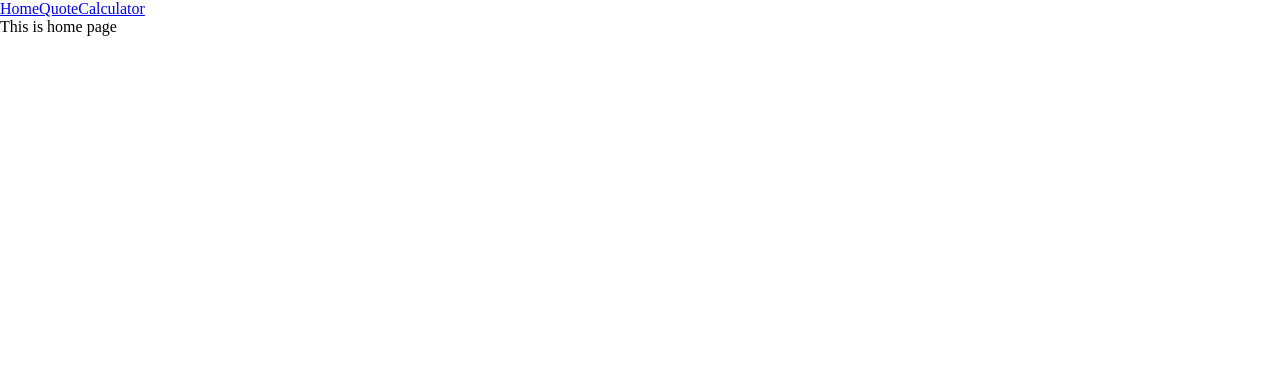
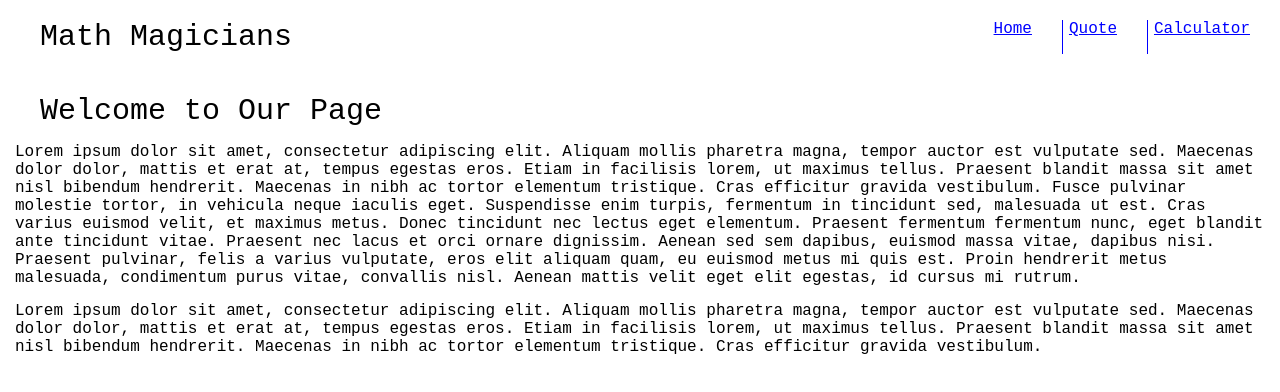
Before and after one commit to kessio-microverse-projects/MathMagicians, a React (Create React App) app: page / in a window 1280 px wide. Shown: the top 392 px of the page. Built offline with nearby package versions, Linux system fonts and the light colour scheme.

Commit message:
add home page content and styl navigation

```diff
--- a/src/components/Calculator.js
+++ b/src/components/Calculator.js
@@ -1,7 +1,7 @@
 import React, { useState } from 'react';
 import DisplayValues from './DisplayValues';
 import calculate from '../logic/Calculate'; /* eslint-disable-line */
-import './calculator.css';
+import '../styles/calculator.css';
 
 const Calculator = () => {
   const [obj, setCalculations] = useState({ total: null, next: null, operation: null });
@@ -12,6 +12,7 @@ const Calculator = () => {
 
   return (
     <div>
+      <div className="sectiontitle">Let us do some Maths</div>
       <div className="appCalculator">
         <div className="grid-container">
           <div className="screen-input">
--- a/src/components/Home.js
+++ b/src/components/Home.js
@@ -1,8 +1,41 @@
 import React from 'react';
+import '../styles/home.css';
 
 export default function Home() {
   return (
-    <div>This is home page</div>
+    <div className="sectionContainer">
+      <div className="sectiontitle">Welcome to Our Page</div>
+      <div className="homeContent">
+        Lorem ipsum dolor sit amet, consectetur adipiscing elit.
+        Aliquam mollis pharetra magna, tempor auctor est vulputate sed.
+        Maecenas dolor dolor, mattis et erat at, tempus egestas eros.
+        Etiam in facilisis lorem, ut maximus tellus.
+        Praesent blandit massa sit amet nisl bibendum hendrerit.
+        Maecenas in nibh ac tortor elementum tristique.
+        Cras efficitur gravida vestibulum.
+        Fusce pulvinar molestie tortor, in vehicula neque iaculis eget.
+        Suspendisse enim turpis, fermentum in tincidunt sed, malesuada ut est.
+        Cras varius euismod velit, et maximus metus.
+        Donec tincidunt nec lectus eget elementum.
+        Praesent fermentum fermentum nunc, eget blandit ante tincidunt vitae.
+        Praesent nec lacus et orci ornare dignissim.
+        Aenean sed sem dapibus, euismod massa vitae, dapibus nisi.
+        Praesent pulvinar,
+        felis a varius vulputate, eros elit aliquam quam, eu euismod metus mi quis est.
+        Proin hendrerit metus malesuada, condimentum purus vitae,
+        convallis nisl. Aenean mattis velit eget elit egestas, id cursus mi rutrum.
+      </div>
+
+      <div className="homeContent">
+        Lorem ipsum dolor sit amet, consectetur adipiscing elit.
+        Aliquam mollis pharetra magna, tempor auctor est vulputate sed.
+        Maecenas dolor dolor, mattis et erat at, tempus egestas eros.
+        Etiam in facilisis lorem, ut maximus tellus.
+        Praesent blandit massa sit amet nisl bibendum hendrerit.
+        Maecenas in nibh ac tortor elementum tristique.
+        Cras efficitur gravida vestibulum.
+      </div>
+    </div>
 
   );
 }
--- a/src/components/Navbar.js
+++ b/src/components/Navbar.js
@@ -6,13 +6,18 @@ import {
 import Calculator from './Calculator';
 import Quote from './Quote';
 import Home from './Home';
+import '../styles/navbar.css';
 
-export default function Navbar() {
-  return (
+const Navbar = () => (
   <Router>
-      <Link to="/">Home</Link>
-      <Link to="/quote">Quote</Link>
-      <Link to="/calculator">Calculator</Link>
+    <nav className="nav">
+      <Link className="logo" to="/">Math Magicians</Link>
+      <div className="navItems">
+        <Link className="linkItem" to="/">Home</Link>
+        <Link className="linkItem border" to="/quote">Quote</Link>
+        <Link className="linkItem border" to="/calculator">Calculator</Link>
+      </div>
+    </nav>
 
     <Routes>
       <Route path="/" element={<Home />} />
@@ -22,4 +27,4 @@ export default function Navbar() {
   </Router>
 
 );
-}
+export default Navbar;
--- a/src/components/Quote.js
+++ b/src/components/Quote.js
@@ -2,6 +2,8 @@ import React from 'react';
 
 export default function Quote() {
   return (
-    <div>This is Quote Page</div>
+    <div className="sectionContainer">
+      This is Quote Page
+    </div>
   );
 }
--- a/src/components/calculator.css
+++ b/src/styles/calculator.css
@@ -2,6 +2,7 @@
   padding: 0;
   margin: 0;
   box-sizing: border-box;
+  font-family: 'Courier New', Courier, monospace;
 }
 
 .App {
@@ -12,7 +13,9 @@
 /* Calculator js styling */
 .appCalculator {
   width: 45%;
-  margin: 20% 5% 20% 5%;
+  margin-left: 30%;
+  margin-top: 40px;
+
 }
 
 .grid-container {
--- /dev/null
+++ b/src/styles/home.css
@@ -0,0 +1,3 @@
+.homeContent {
+    margin: 15px;
+}
--- /dev/null
+++ b/src/styles/navbar.css
@@ -0,0 +1,37 @@
+.nav {
+    display: flex;
+    justify-content: space-between;
+    margin-top: 20px;
+}
+
+.logo {
+    text-decoration: none;
+    color: black;
+    margin-left: 40px;
+   font-weight: 500;
+   font-size: 30px;
+}
+
+.navItems {
+    display: flex;
+    justify-content: flex-end;
+}
+
+.linkItem {
+    text-decoration: underline;
+    list-style: none;
+    padding: 0 30px 0 0;
+    color: blue;
+}
+.linkItem.border {
+    border-left: 1px blue solid;
+    padding-left: 6px;
+
+}
+
+.sectiontitle {
+    font-size: 30px;
+    font-weight: 400;
+    margin-left: 40px;
+    margin-top: 40px;
+}
```
Lines whose indentation alone changed are shown as unchanged.
